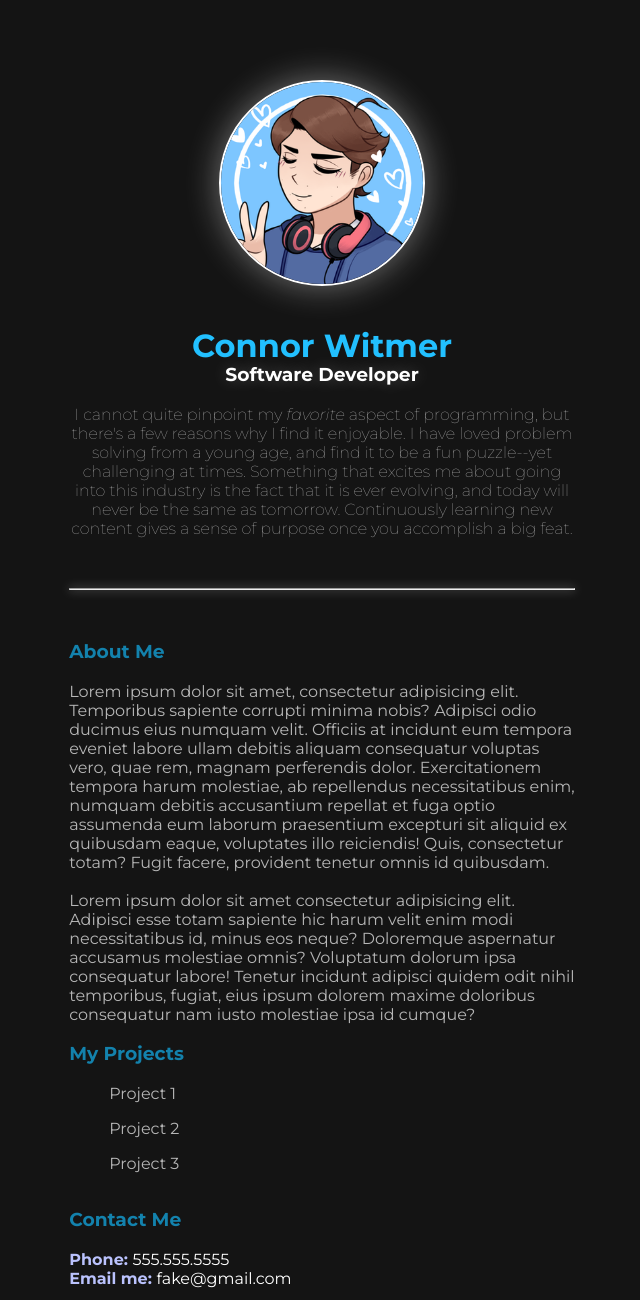
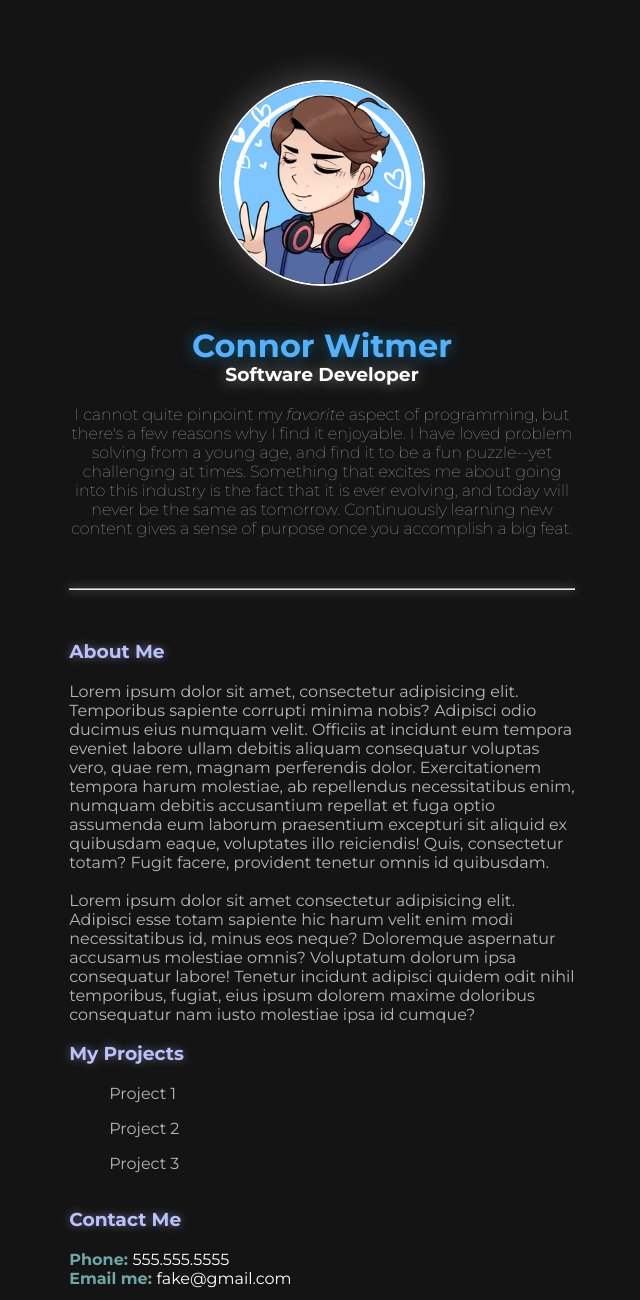
Before and after one commit to cwitmer34/first-portfolio, a plain HTML site: page index.html in a window 1280 px wide. Shown: the top 1300 px of the page, without its empty margins (318-958 px from the left). Drawn offline with Linux system fonts and the light colour scheme.

Commit message:
Improved Glow/Colors

```diff
--- a/index.html
+++ b/index.html
@@ -14,20 +14,20 @@
       <!-- Header Section -->
       <div class="header">
         <img src="assets/eGIJpfT - Imgur.png" alt="Cartoon drawing of Connor" class="center" id="profilepic">
-        <h1 style="text-align: center; color: rgb(34, 192, 255);">Connor Witmer</h1>
+        <h1 style="text-align: center; color: rgb(83, 178, 255);" id="connor">Connor Witmer</h1>
         <h3 style="text-align: center;" id="dev">Software Developer</h3>
         <p style="text-align: center;" id="fav">I cannot quite pinpoint my <i>favorite</i> aspect of programming, but there's a few reasons why I find it enjoyable. I have loved problem solving from a young age, and find it to be a fun puzzle--yet challenging at times. Something that excites me about going into this industry is the fact that it is ever evolving, and today will never be the same as tomorrow. Continuously learning new content gives a sense of purpose once you accomplish a big feat.</p>
         <hr>
       </div>
       <!-- About Me Section -->
       <div class="aboutme center">
-        <h3 style="color: rgb(19, 130, 173);">About Me</h3>
+        <h3 style="color: #bac2fd;" class="shadow">About Me</h3>
         <p class="bodytext">Lorem ipsum dolor sit amet, consectetur adipisicing elit. Temporibus sapiente corrupti minima nobis? Adipisci odio ducimus eius numquam velit. Officiis at incidunt eum tempora eveniet labore ullam debitis aliquam consequatur voluptas vero, quae rem, magnam perferendis dolor. Exercitationem tempora harum molestiae, ab repellendus necessitatibus enim, numquam debitis accusantium repellat et fuga optio assumenda eum laborum praesentium excepturi sit aliquid ex quibusdam eaque, voluptates illo reiciendis! Quis, consectetur totam? Fugit facere, provident tenetur omnis id quibusdam.<br><br>Lorem ipsum dolor sit amet consectetur adipisicing elit. Adipisci esse totam sapiente hic harum velit enim modi necessitatibus id, minus eos neque? Doloremque aspernatur accusamus molestiae omnis? Voluptatum dolorum ipsa consequatur labore! Tenetur incidunt adipisci quidem odit nihil temporibus, fugiat, eius ipsum dolorem maxime doloribus consequatur nam iusto molestiae ipsa id cumque?
         </p>
       </div>
       <!-- My Projects Section -->
       <div class="myprojects center">
-        <h3 style="color: rgb(19, 130, 173);">My Projects</h3>
+        <h3 style="color: #bac2fd;" class="shadow">My Projects</h3>
         <ul class="bodytext list">
           <li>Project 1</li>
           <li>Project 2</li>
@@ -36,10 +36,10 @@
       </div>
       <!-- Contact Me Section -->
       <div class="contactme center">
-        <h3 class="contact" style="color: rgb(19, 130, 173);">Contact Me</h3>
-        <a href="tel:5555555555" id="phone"><strong style="color: #bac2fd;">Phone: </strong>555.555.5555</a>
+        <h3 class="contact shadow" style="color: #bac2fd;">Contact Me</h3>
+        <a href="tel:5555555555" id="phone"><strong style="color: #6da8a8;">Phone: </strong>555.555.5555</a>
         <br>
-        <a href="mailto:fake@gmail.com" id="email"><strong style="color: #bac2fd;">Email me: </strong>fake@gmail.com</a>
+        <a href="mailto:fake@gmail.com" id="email"><strong style="color: #6da8a8;">Email me: </strong>fake@gmail.com</a>
       </div>
       <hr class="header" id="bottom">
       <a href="#"><img src="assets/connorlogo.png" alt="Connor's Logo" class="logo center"></a>
--- a/styles.css
+++ b/styles.css
@@ -23,12 +23,12 @@ body {
   border-radius: 50%;
   width: 40%;
   border: .125em solid rgb(255, 255, 255);
-  box-shadow: 0 0 35px rgba(255, 255, 255, 0.4);
+  box-shadow: 0 0 35px rgba(255, 255, 255, 0.267);
 }
 
 #dev {
   margin-top: -1.25em;
-  text-shadow: 0 0 15px rgba(255, 255, 255, 0.25);
+  text-shadow: 0 0 15px rgba(255, 255, 255, 0.5);
 }
 
 #fav {
@@ -89,3 +89,11 @@ a:active {
   width: 5%;
   margin-bottom: 25px;
 }
+
+#connor {
+  text-shadow: 0 0 15px rgba(34, 192, 255, 0.5);
+}
+
+.shadow {
+  text-shadow: 0 0 10px #bdc4fd7a;
+}
```
